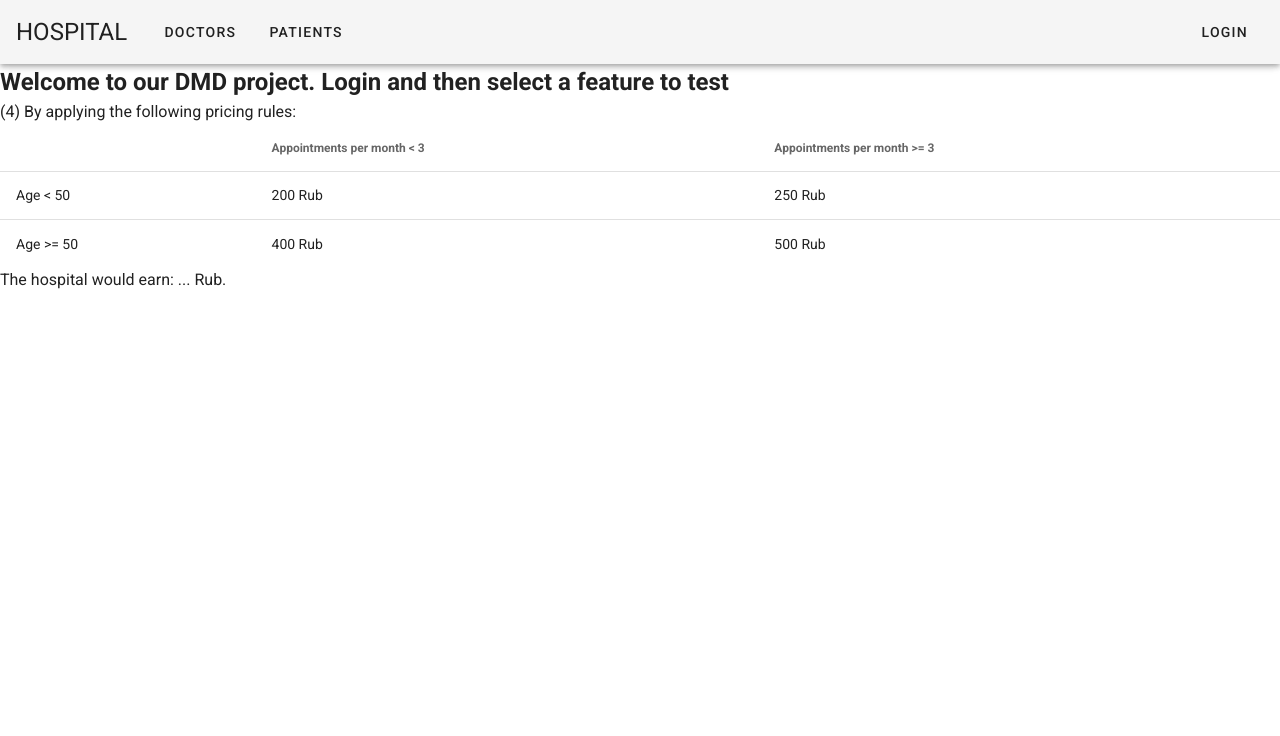
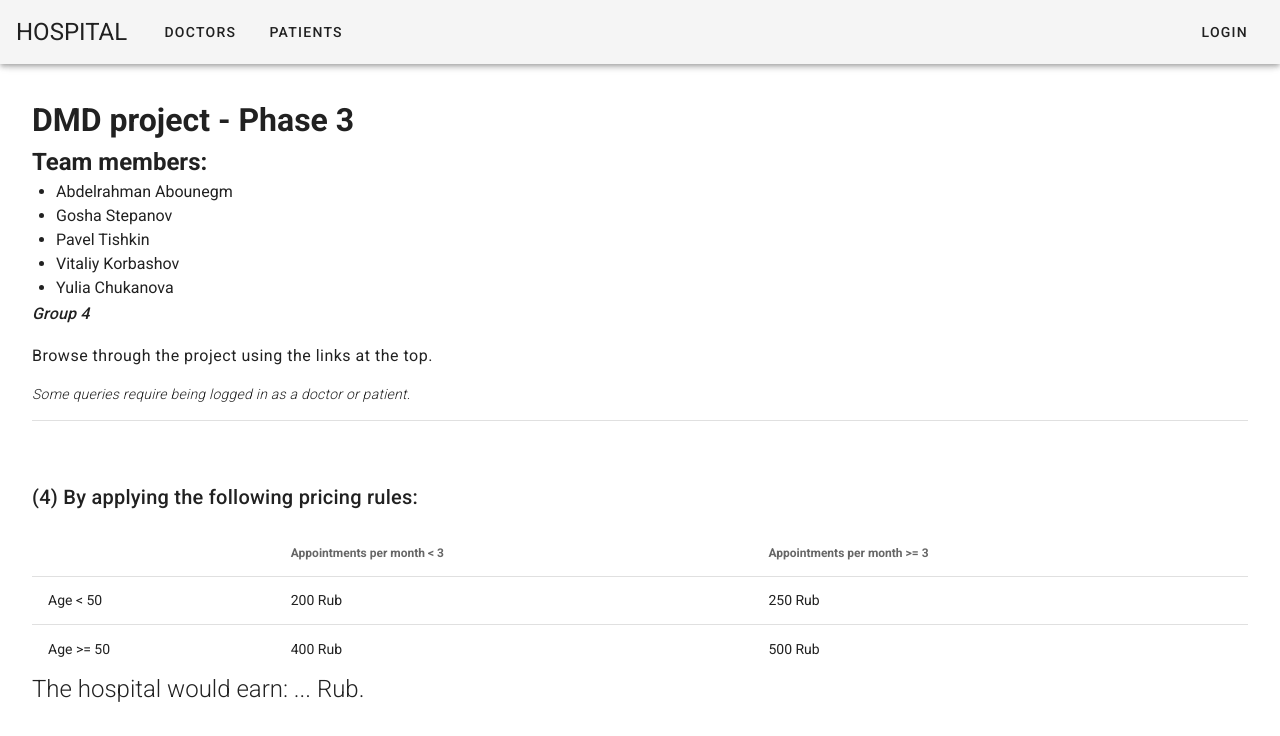
Before and after one commit to aabounegm/DMDI-Project, a Vue app in the folder frontend/: page / in a window 1280 px wide. Shown: the top 736 px of the page. Built offline with nearby package versions, Linux system fonts and the light colour scheme; no server answers.

Commit message:
Add some styles to home page

```diff
--- a/frontend/src/views/Home.vue
+++ b/frontend/src/views/Home.vue
@@ -1,7 +1,23 @@
 <template>
-  <div class="home">
-    <h2>Welcome to our DMD project. Login and then select a feature to test</h2>
-    (4) By applying the following pricing rules:
+  <div class="home" style="padding: 2em; background-color: white;">
+    <h1>DMD project - Phase 3</h1>
+    <h2>Team members:</h2>
+    <ul>
+      <li>Abdelrahman Abounegm</li>
+      <li>Gosha Stepanov</li>
+      <li>Pavel Tishkin</li>
+      <li>Vitaliy Korbashov</li>
+      <li>Yulia Chukanova</li>
+    </ul>
+    <p class="subtitle-1 font-italic font-weight-medium">Group 4</p>
+    <p class="body-1">
+      Browse through the project using the links at the top.
+    </p>
+    <p class="body-2 font-italic font-weight-light">
+      Some queries require being logged in as a doctor or patient.
+    </p>
+    <v-divider />
+    <p class="title" style="margin-top:3em;">(4) By applying the following pricing rules:</p>
     <v-simple-table>
       <thead>
         <tr>
@@ -23,7 +39,7 @@
         </tr>
       </tbody>
     </v-simple-table>
-    The hospital would earn: {{ sum }} Rub.
+    <p class="headline font-weight-light">The hospital would earn: {{ sum }} Rub.</p>
   </div>
 </template>
 
```
